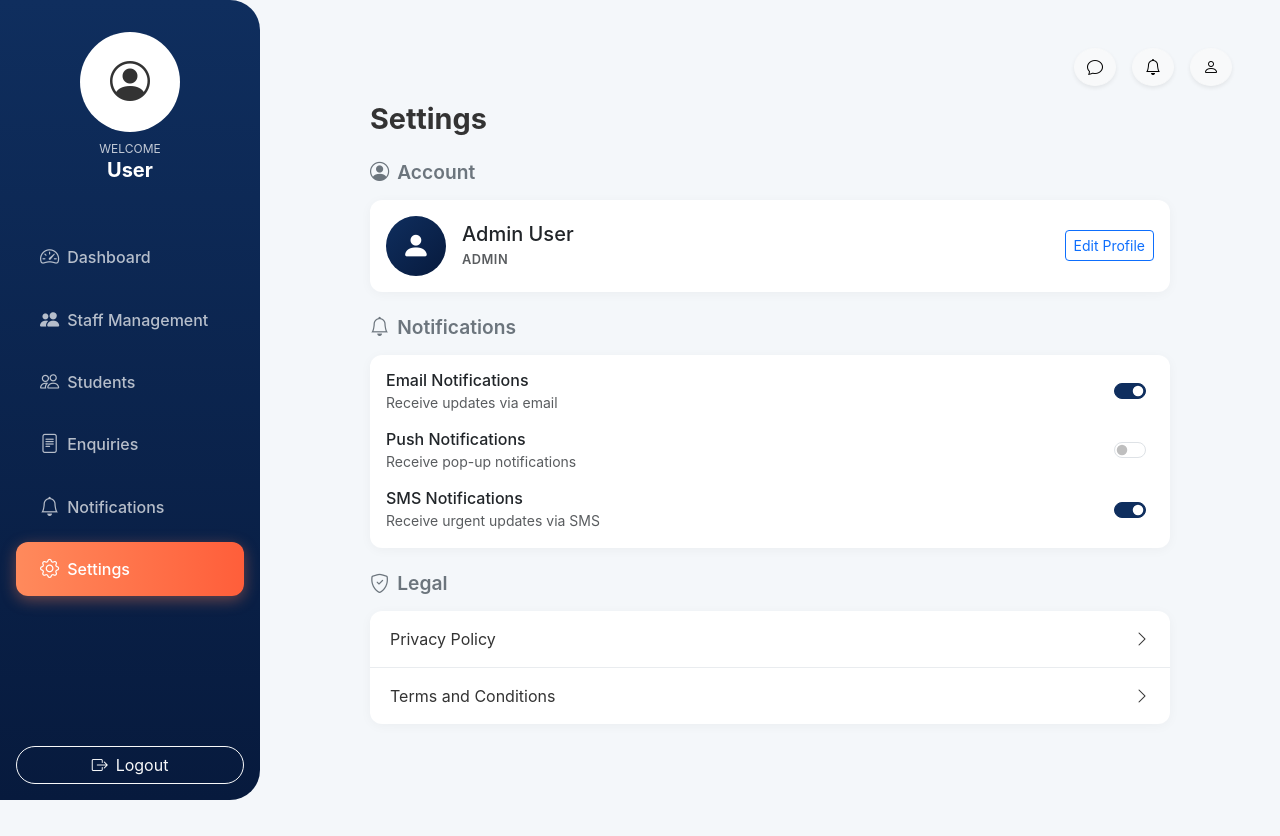
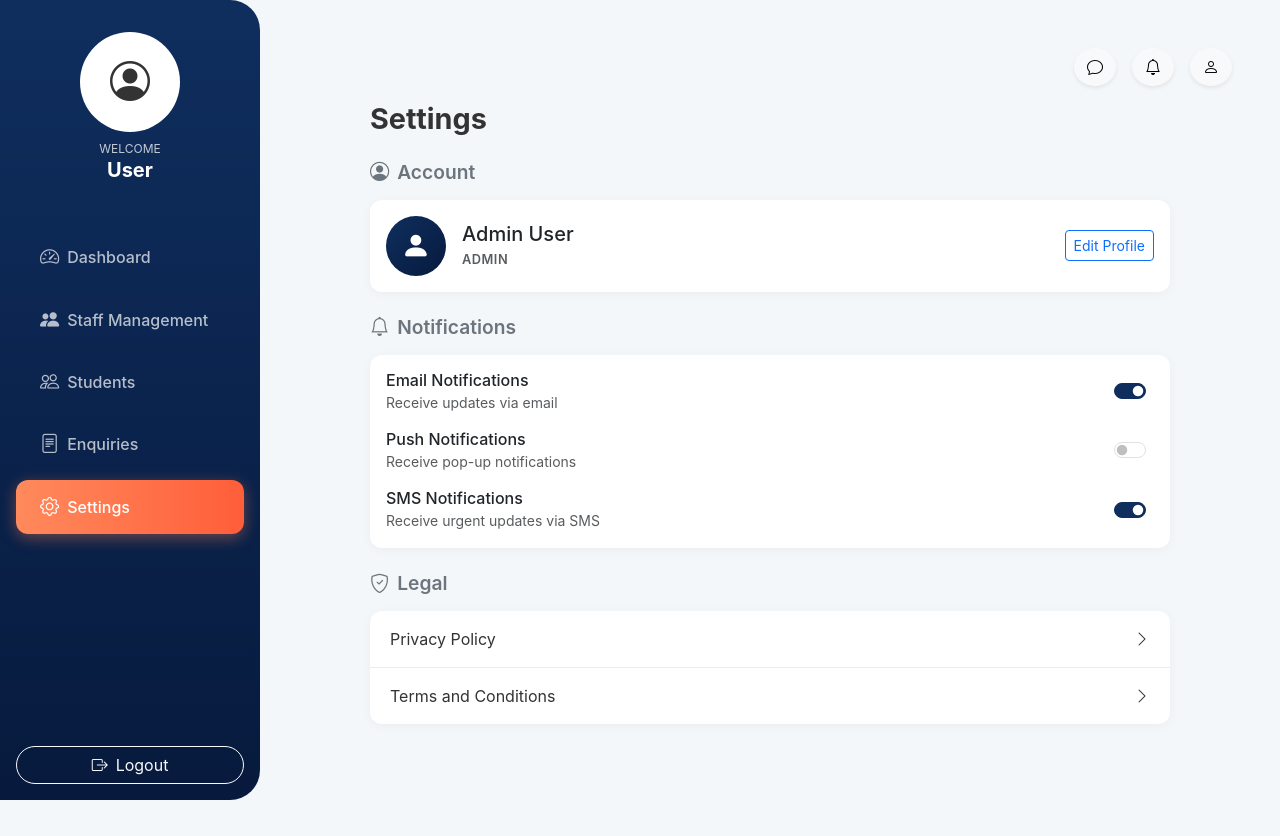
Before and after one commit to SUHAIB-P-A/adminwebsite, a React (Vite) app: page /portal/settings in a window 1280 px wide. Built offline with nearby package versions, Linux system fonts and the light colour scheme; sample sign-in values are in the browser's storage.

Commit message:
profile update

```diff
--- a/src/components/Sidebar/Sidebar.jsx
+++ b/src/components/Sidebar/Sidebar.jsx
@@ -22,7 +22,6 @@ const Sidebar = ({ isOpen, closeSidebar, user }) => {
         ...(isAdmin ? [{ id: 'staff', label: 'Staff Management', icon: 'bi-people-fill', path: '/portal/staff' }] : []),
         { id: 'students', label: 'Students', icon: 'bi-people', path: '/portal/students' },
         { id: 'enquiries', label: 'Enquiries', icon: 'bi-file-text', path: '/portal/enquiries' },
-        { id: 'notifications', label: 'Notifications', icon: 'bi-bell', path: '/portal/notifications' },
         { id: 'settings', label: 'Settings', icon: 'bi-gear', path: '/portal/settings' },
     ];
 
--- a/src/components/adminpanel/AdminPanel.jsx
+++ b/src/components/adminpanel/AdminPanel.jsx
@@ -99,7 +99,7 @@ const AdminPanel = () => {
                     <div className="d-flex gap-3 align-items-center">
                         {/* Icons */}
                         <button className="btn btn-light rounded-circle shadow-sm"><i className="bi bi-chat"></i></button>
-                        <button className="btn btn-light rounded-circle shadow-sm"><i className="bi bi-bell"></i></button>
+                        <button className="btn btn-light rounded-circle shadow-sm" onClick={() => navigate('/portal/notifications')}><i className="bi bi-bell"></i></button>
 
                         <div className="position-relative" ref={accountRef}>
                             <button
```
